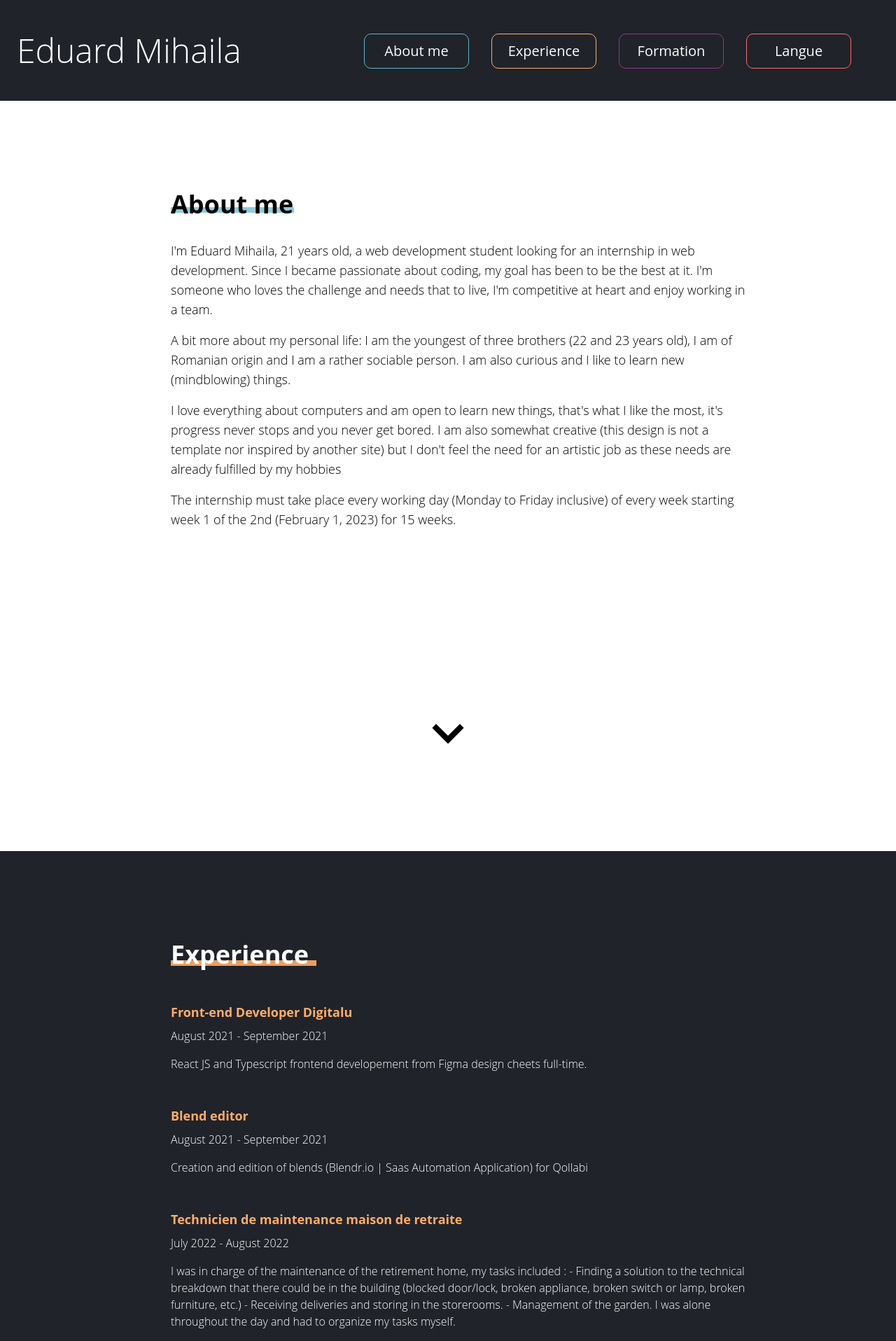
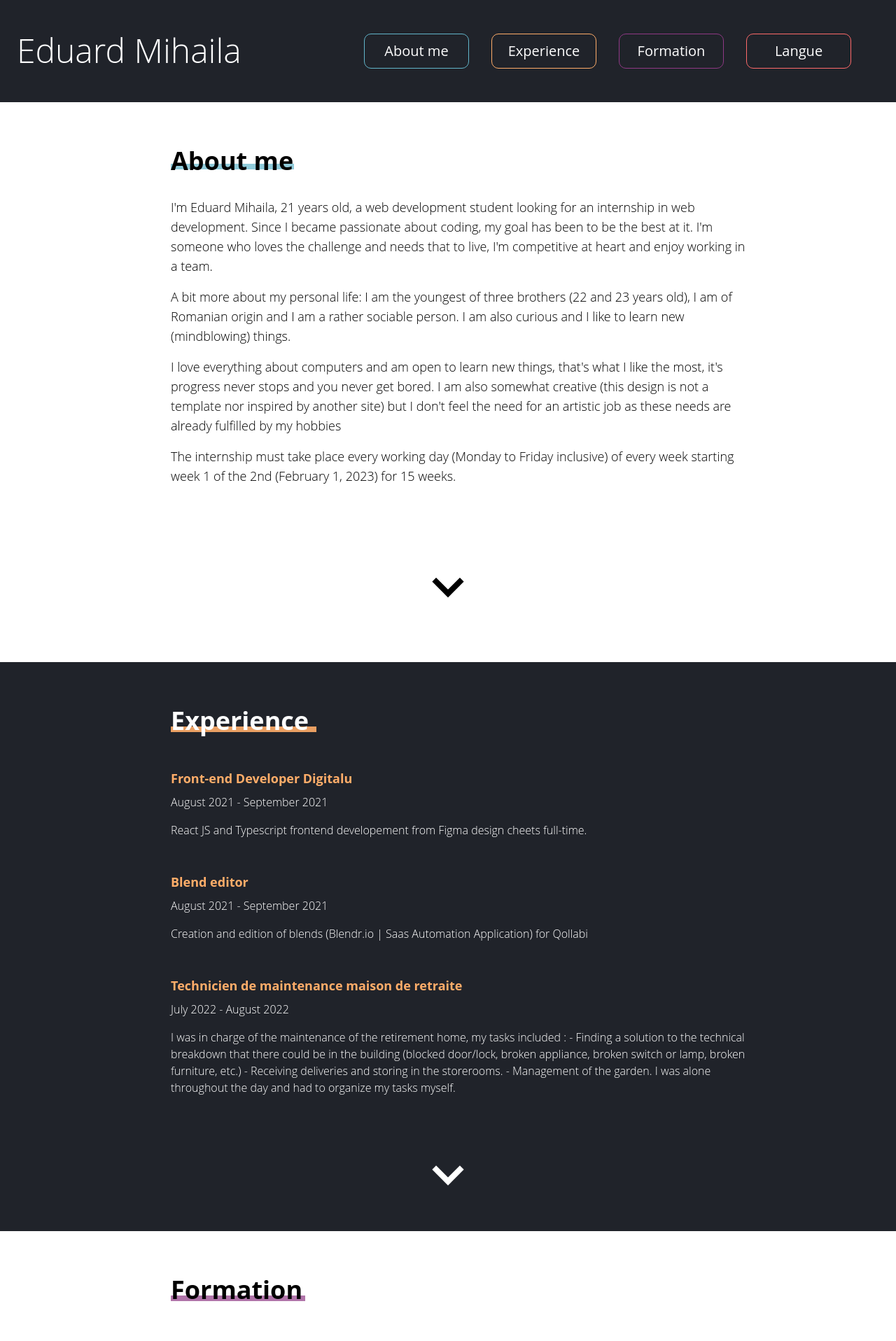
Before and after one commit to meduard11/eduard-cv, a React (Create React App) app: page / in a window 1280 px wide. Shown: the top 1916 px of the page at 70% size. Built offline with nearby package versions, Linux system fonts and the light colour scheme.

Commit message:
responsive ++

```diff
--- a/src/App.js
+++ b/src/App.js
@@ -19,7 +19,7 @@ const App = () => (
     <NavBar> </NavBar>
 
     <div className="flex sch" id="idx-1">
-      <div className="mx-auto max-w-4xl px-5 my-24 relative">
+      <div className="mx-auto max-w-4xl px-5 my-8 relative">
         <div className="flex-col">
           <div className="absolute bg-maxblue h-2 w-44 -z-10 mt-6 ml-8 opacity-70"></div>
           <h1 className="font-bold text-4xl m-8"> About me</h1>
@@ -28,7 +28,7 @@ const App = () => (
           <p className="font-light text-lg ml-8 mt-4">{PART_3}</p>
           <p className="font-light text-lg ml-8 mt-4">{PART_4}</p>
 
-          <div className="mt-40">
+          <div className="mt-8">
             <Arrow dark={false} index="idx-2" color="#62B6CB"></Arrow>
           </div>
         </div>
@@ -36,7 +36,7 @@ const App = () => (
     </div>
 
     <div className="sch flex bg-grr text-whit min-w-min w-full" id="idx-2">
-      <div className="mx-auto max-w-4xl px-5 my-24 relative">
+      <div className="mx-auto max-w-4xl px-5 my-8 relative">
         <div className="w-full">
           <div className="flex-col">
             <div className="absolute bg-rajah h-2 w-52 mt-7 ml-8 opacity-90"></div>
@@ -72,7 +72,7 @@ const App = () => (
     </div>
 
     <div className="flex min-w-min w-full sch" id="idx-3">
-      <div className="max-w-4xl mx-auto my-24 px-5">
+      <div className="max-w-4xl mx-auto my-8 px-5">
         <div className="flex-col">
           <div className="absolute bg-violet h-2 w-48 -z-10 mt-7 ml-8 opacity-70"></div>
           <h1 className="font-bold text-4xl m-8"> Formation </h1>
@@ -100,7 +100,7 @@ const App = () => (
     </div>
 
     <div className="sch flex bg-grr text-whit" id="idx-4">
-      <div className="mx-auto max-w-4xl px-5 my-16 relative text-center">
+      <div className="mx-auto max-w-4xl px-5 my-8 relative text-center">
         <div className="lg:flex sm:flex-wrap w-fit-content">
           <div className="flex-col px-12 lg:w-1/2 sm:w-auto">
             <h1 className="font-bold lg:text-4xl sm:text-2xl m-8 z-0 relative cunderline w-max mx-auto">
@@ -152,12 +152,6 @@ const App = () => (
             <p className="font-light mt-4 lg:text-base sm:text-sm">
               Love watching films (The Prestige's my favourite one)
             </p>
-
-            <h2 className="text-xl mt-8 font-bold "> Video Games </h2>
-            <p className="font-light mt-4 lg:text-base sm:text-sm">
-              League of Legends, Rainbow 6, mostly games where teamplay is
-              necessary
-            </p>
           </div>
         </div>
         <Arrow dark={true} index="idx-5" color="#DC0073"></Arrow>
--- a/src/components/Arrow.jsx
+++ b/src/components/Arrow.jsx
@@ -5,7 +5,7 @@ export const Arrow = ({ index, color, dark }) => {
   const [hover, setHover] = useState(false);
   return (
     //p-12 so cursor doesn't need to be precise
-    <div className="p-12" onClick={() => scrollHandler(index)}
+    <div className="p-6" onClick={() => scrollHandler(index)}
     onMouseEnter={() => setHover(true)} onMouseLeave={() => setHover(false)}>
 
     <div
--- a/src/components/Footer.jsx
+++ b/src/components/Footer.jsx
@@ -11,7 +11,7 @@ export const Footer = () => {
     return (
         <>
             <div className="flex">
-                <div className="gap-4 flex-wrap flex m-24 mt-14 w-max mx-auto text-white font-light" id="idx-5">
+                <div className="gap-4 flex-wrap flex m-24 mt-14 w-max mx-auto text-white font-light justify-center" id="idx-5">
                     <FooterItem image={mail}  desc="emihaila101@gmail.com"/>
                     <FooterItem image={phone} desc="+32485115406"/>
                     <FooterItem image={insta} desc="eduardmihaila" link={true}/>
--- a/src/components/FooterItem.jsx
+++ b/src/components/FooterItem.jsx
@@ -2,7 +2,7 @@
 
 export const FooterItem = ({image, desc, onClick, link}) => {
     return (
-        <div className="mt-16 h-auto mx-16 flex text-light text-center" onClick={onClick}>
+        <div className="lg:mt-16 h-auto lg:mx-16 flex text-light text-center sm:mt-12 sm:mx-auto" onClick={onClick}>
 
             { image?
             <img className="m-2 h-6 w-6" src={image} alt=""/>
--- a/src/components/NavBar.jsx
+++ b/src/components/NavBar.jsx
@@ -21,11 +21,11 @@ export const NavBar = () => {
 
   return (
     <>
-      <div className="flex bg-grr text-whit phonescreen">
-        <div className="m-12 mx-6 text-5xl font-light text-center">
+      <div className="flex bg-grr text-whit phonescreen justify-center">
+        <div className="m-12 mx-6 text-5xl font-light text-center mb-6">
           Eduard Mihaila
         </div>
-        <div className="lg:flex mx-auto lg:mr-12 md:mr-12 sm:mr-4 md:flex-wrap lg:mt-8 lg:mb-4">
+        <div className="lg:flex mx-auto lg:mr-12 md:mr-12 sm:mr-4 md:flex-wrap lg:mt-8 lg:mb-8 mb-4">
           <NavBarItem
             color={BLUE}
             desc="About me"
```
